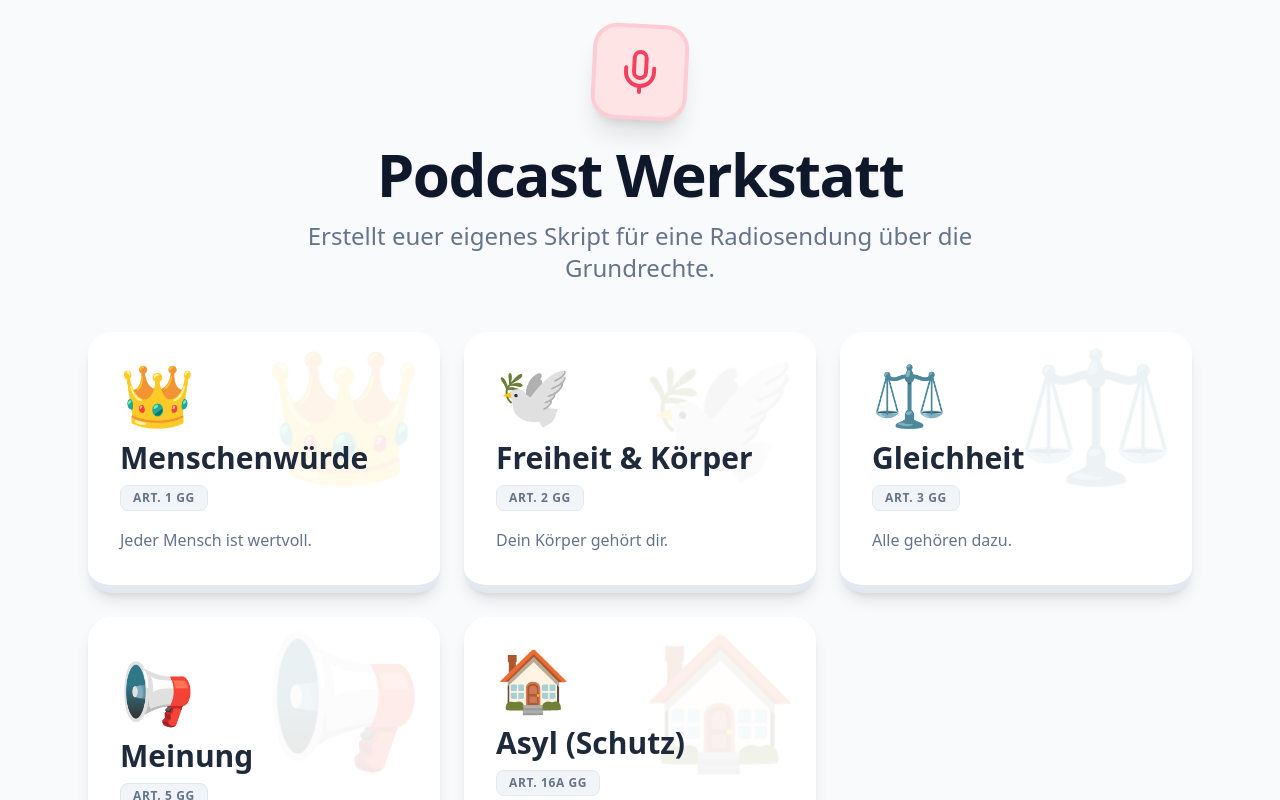
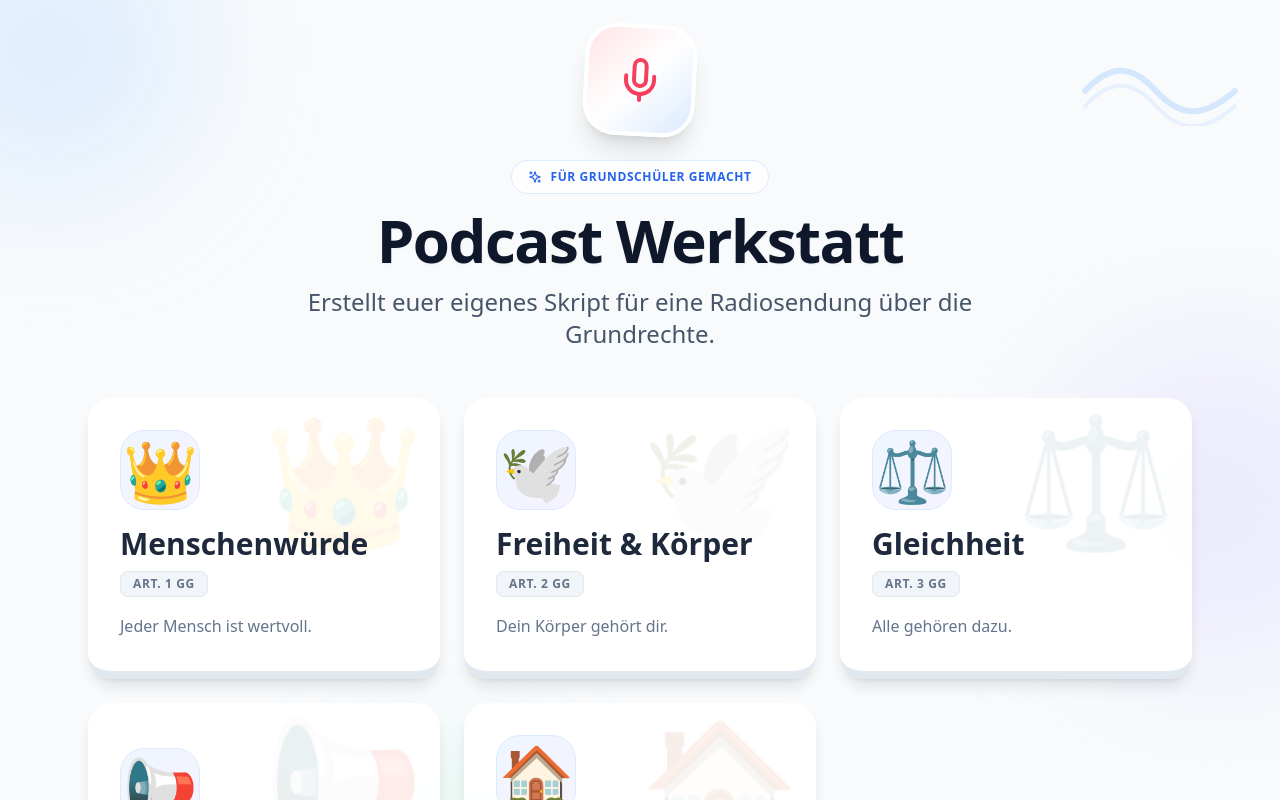
Before and after one commit to jam-humus/podcast, a React (Vite) app: page / in a window 1280 px wide. Shown: the top 800 px of the page. Built offline with nearby package versions, Linux system fonts and the light colour scheme.

Commit message:
Polish UI with kid-friendly professional visuals

```diff
--- a/App.tsx
+++ b/App.tsx
@@ -4,7 +4,7 @@ import { TOPICS, SCRIPT_TEMPLATE, BADGES, GENERAL_INTRO, LEVELS } from './consta
 import { ScriptBuilder } from './components/ScriptBuilder';
 import { LessonView } from './components/LessonView';
 import { PDFPreview } from './services/pdfService';
-import { Mic, Users, ArrowRight, RotateCcw, BookOpen, PenTool, CheckCircle2, BrainCircuit, Scale, Star, LayoutGrid, ArrowLeft, Lock } from 'lucide-react';
+import { Mic, Users, ArrowRight, RotateCcw, BookOpen, PenTool, CheckCircle2, BrainCircuit, Scale, Star, LayoutGrid, ArrowLeft, Lock, Sparkles } from 'lucide-react';
 
 type ViewState = 'topic-select' | 'team-input' | 'dashboard' | 'intro-mission' | 'lesson-a' | 'lesson-b' | 'workshop' | 'print';
 
@@ -222,17 +222,29 @@ export default function App() {
   }
 
   return (
-    <div className="min-h-screen bg-slate-50 font-sans text-slate-800 selection:bg-yellow-200">
+    <div className="min-h-screen bg-slate-50 font-sans text-slate-800 selection:bg-yellow-200 relative overflow-hidden">
+      <div className="pointer-events-none absolute inset-0 overflow-hidden">
+        <div className="absolute -top-24 -left-24 h-72 w-72 rounded-full bg-blue-200/40 blur-3xl" />
+        <div className="absolute top-1/3 -right-24 h-80 w-80 rounded-full bg-violet-200/40 blur-3xl" />
+        <div className="absolute bottom-0 left-1/4 h-64 w-64 rounded-full bg-emerald-200/30 blur-3xl" />
+        <svg className="absolute top-14 right-10 text-blue-200/60" width="160" height="70" viewBox="0 0 160 70" fill="none" aria-hidden="true">
+          <path d="M5 35C30 8 52 8 76 35C101 62 124 62 155 35" stroke="currentColor" strokeWidth="6" strokeLinecap="round"/>
+          <path d="M5 50C30 23 52 23 76 50C101 77 124 77 155 50" stroke="currentColor" strokeOpacity="0.5" strokeWidth="4" strokeLinecap="round"/>
+        </svg>
+      </div>
 
       {/* 1. Landing / Topic Select */}
       {view === 'topic-select' && (
-        <div className="max-w-6xl mx-auto p-6 flex flex-col items-center min-h-screen justify-center">
+        <div className="max-w-6xl mx-auto p-6 flex flex-col items-center min-h-screen justify-center relative z-10">
           <div className="mb-12 text-center animate-in fade-in slide-in-from-bottom-4 duration-700">
-             <div className="bg-rose-100 w-24 h-24 rounded-3xl flex items-center justify-center mx-auto mb-6 shadow-xl rotate-3 border-4 border-rose-200">
+             <div className="bg-gradient-to-br from-rose-100 via-white to-blue-100 w-28 h-28 rounded-[2rem] flex items-center justify-center mx-auto mb-6 shadow-xl rotate-3 border-4 border-white">
                <Mic size={48} className="text-rose-500" />
              </div>
-             <h1 className="text-6xl font-black text-slate-900 mb-4 tracking-tight drop-shadow-sm">Podcast Werkstatt</h1>
-             <p className="text-2xl text-slate-500 max-w-2xl mx-auto font-medium">
+             <div className="inline-flex items-center gap-2 px-4 py-2 rounded-full bg-white/80 border border-blue-100 text-blue-600 text-xs font-black tracking-wider uppercase mb-4 backdrop-blur-sm">
+              <Sparkles size={14} /> Für Grundschüler gemacht
+             </div>
+             <h1 className="text-5xl md:text-6xl font-black text-slate-900 mb-4 tracking-tight drop-shadow-sm">Podcast Werkstatt</h1>
+             <p className="text-xl md:text-2xl text-slate-600 max-w-2xl mx-auto font-medium leading-relaxed">
                Erstellt euer eigenes Skript für eine Radiosendung über die Grundrechte.
              </p>
              {project && (
@@ -250,14 +262,14 @@ export default function App() {
               <button
                 key={topic.id}
                 onClick={() => handleSelectTopic(topic.id)}
-                className="bg-white p-8 rounded-3xl border-b-8 border-slate-200 hover:border-blue-400 hover:border-b-8 hover:-translate-y-1 active:border-b-0 active:translate-y-1 transition-all group text-left relative overflow-hidden shadow-lg hover:shadow-2xl"
+                className="bg-white/95 backdrop-blur-sm p-8 rounded-3xl border-b-8 border-slate-200 hover:border-blue-400 hover:border-b-8 hover:-translate-y-1 active:border-b-0 active:translate-y-1 transition-all group text-left relative overflow-hidden shadow-lg hover:shadow-2xl"
                 style={{ animationDelay: `${idx * 100}ms` }}
               >
                 <div className="absolute top-0 right-0 p-4 opacity-10 group-hover:opacity-20 transition-opacity">
                    <span className="text-9xl">{topic.icon}</span>
                 </div>
                 <div className="relative z-10">
-                  <div className="text-6xl mb-4 transform group-hover:scale-110 transition-transform origin-left">{topic.icon}</div>
+                  <div className="text-6xl mb-4 transform group-hover:scale-110 transition-transform origin-left inline-flex items-center justify-center h-20 w-20 rounded-3xl bg-gradient-to-br from-blue-50 to-violet-50 border border-blue-100">{topic.icon}</div>
                   <h3 className="text-3xl font-black text-slate-800 mb-2">{topic.simpleTitle}</h3>
                   <div className="inline-block bg-slate-100 px-3 py-1 rounded-lg text-xs font-bold text-slate-500 uppercase tracking-wider mb-4 border border-slate-200">{topic.title}</div>
                   <p className="text-slate-500 font-medium leading-relaxed">{topic.description}</p>
@@ -270,13 +282,13 @@ export default function App() {
 
       {/* 2. Team Name Input */}
       {view === 'team-input' && selectedTopicId && (
-        <div className="max-w-md mx-auto p-6 flex flex-col items-center min-h-screen justify-center animate-in slide-in-from-right-8">
+        <div className="max-w-md mx-auto p-6 flex flex-col items-center min-h-screen justify-center animate-in slide-in-from-right-8 relative z-10">
            <button onClick={() => setView('topic-select')} className="mb-8 text-slate-400 hover:text-slate-600 font-bold flex items-center gap-2">
              <ArrowLeft size={16}/> Zurück zur Themen-Wahl
            </button>
-           <div className="bg-white p-10 rounded-[2rem] shadow-2xl w-full border-4 border-slate-100">
+           <div className="bg-white/95 backdrop-blur p-10 rounded-[2rem] shadow-2xl w-full border-4 border-slate-100">
               <div className="text-center mb-8">
-                <span className="text-7xl block mb-4 animate-bounce">{TOPICS[selectedTopicId].icon}</span>
+                <span className="text-7xl block mb-4">{TOPICS[selectedTopicId].icon}</span>
                 <h2 className="text-3xl font-black text-slate-800 leading-tight">{TOPICS[selectedTopicId].simpleTitle}</h2>
               </div>
               <label className="block font-bold text-slate-500 mb-2 uppercase tracking-wide text-xs">Wie heißt euer Team?</label>
@@ -305,7 +317,7 @@ export default function App() {
 
       {/* 3. Team Dashboard (THE MISSION PATH) */}
       {view === 'dashboard' && project && (
-        <div className="max-w-4xl mx-auto p-4 md:p-8 flex flex-col min-h-screen">
+        <div className="max-w-4xl mx-auto p-4 md:p-8 flex flex-col min-h-screen relative z-10">
 
           {/* Top Bar */}
           <div className="flex justify-between items-center mb-8">
@@ -322,9 +334,10 @@ export default function App() {
           </div>
 
           {/* Header */}
-          <div className="text-center mb-12">
+          <div className="text-center mb-12 bg-white/80 backdrop-blur-sm border border-blue-100 rounded-3xl py-8 px-6 shadow-sm">
              <h1 className="text-5xl font-black text-slate-900 mb-2">Hallo, {project.teamName}!</h1>
              <p className="text-2xl text-slate-500 font-medium">Eure Mission: <span className="text-blue-600">{TOPICS[project.topicId].simpleTitle}</span></p>
+             <p className="text-sm font-bold uppercase tracking-widest text-blue-500 mt-3 inline-flex items-center gap-2"><Sparkles size={14} /> Bereit für den nächsten Lernschritt?</p>
           </div>
 
           {/* THE PATH (Timeline) */}
@@ -445,7 +458,7 @@ export default function App() {
           </div>
 
           {/* Trophies Footer */}
-          <div className="mt-16 bg-slate-100 p-6 rounded-3xl border-4 border-slate-200">
+          <div className="mt-16 bg-white/85 backdrop-blur p-6 rounded-3xl border-4 border-slate-200 shadow-lg">
              <h3 className="text-slate-400 font-bold uppercase tracking-widest text-sm mb-4">Eure Trophäensammlung</h3>
              <div className="flex flex-wrap gap-4">
                 {BADGES.map(badge => {
@@ -473,7 +486,7 @@ export default function App() {
       )}
 
       {showResetPrompt && project && (
-        <div className="fixed inset-0 z-[60] bg-slate-900/50 flex items-center justify-center p-4">
+        <div className="fixed inset-0 z-[60] bg-slate-900/50 backdrop-blur-sm flex items-center justify-center p-4">
           <div className="w-full max-w-md bg-white rounded-3xl border-4 border-red-100 p-6 shadow-2xl">
             <h3 className="text-2xl font-black text-slate-800 mb-2">Wirklich neu starten?</h3>
             <p className="text-slate-600 font-medium mb-6">
--- /dev/null
+++ b/index.css
@@ -0,0 +1,19 @@
+:root {
+  color-scheme: light;
+}
+
+* {
+  box-sizing: border-box;
+}
+
+body {
+  margin: 0;
+  font-family: Inter, 'Nunito', 'Baloo 2', 'Avenir Next', 'Segoe UI', sans-serif;
+  -webkit-font-smoothing: antialiased;
+  -moz-osx-font-smoothing: grayscale;
+}
+
+button,
+input {
+  font: inherit;
+}
```
